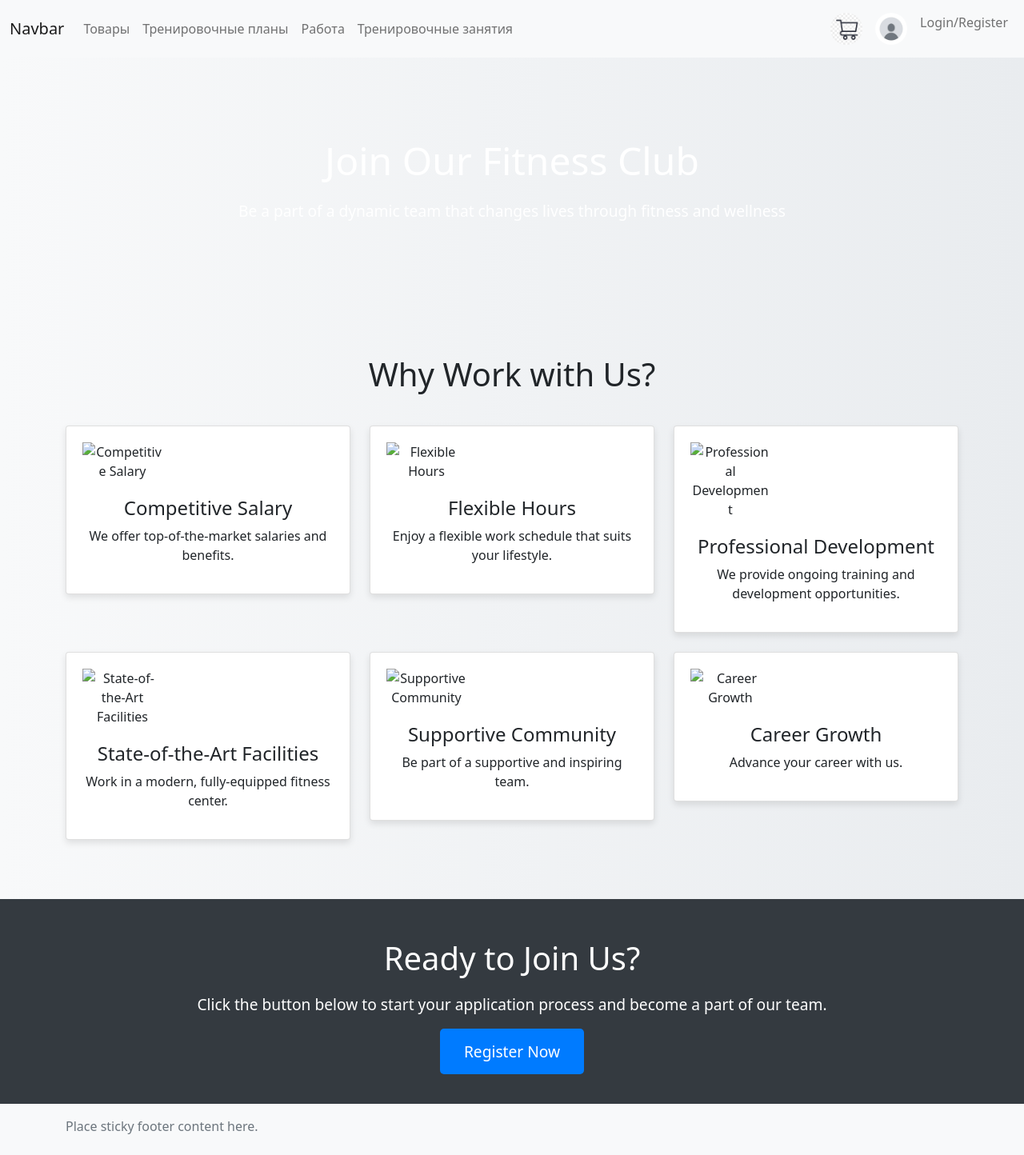
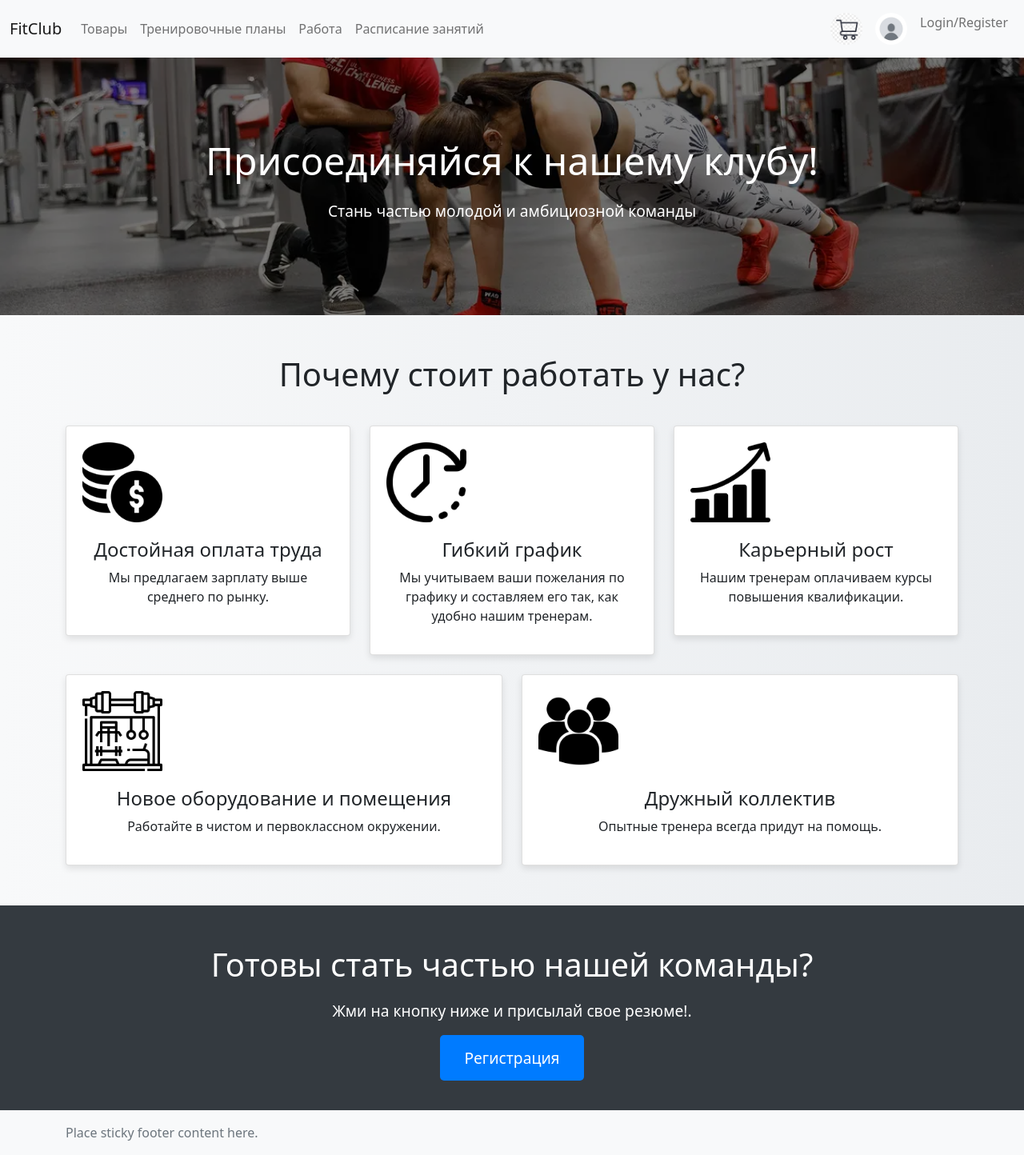
Before and after one commit to YoungZerg/fit_club, a Python web app: template templates/partnership.html in a window 1280 px wide. Shown: the whole page at 80% size. Before the commit the page ends 1418 px from the top, so only its background shows below. Run offline with Jinja, Linux system fonts and the light colour scheme; the template is opened without the code that fills it, so the values that code supplies are empty; some libraries are stand-ins or nearby versions.

Commit message:
design update

```diff
--- a/templates/header.html
+++ b/templates/header.html
@@ -20,7 +20,7 @@
     <header>
         <nav class="navbar navbar-expand-lg navbar-light bg-light">
             <div class="container-fluid">
-                <a class="navbar-brand" href="{{ url_for('main.home') }}">Navbar</a>
+                <a class="navbar-brand" href="{{ url_for('main.home') }}">FitClub</a>
                 <button class="navbar-toggler" type="button" data-bs-toggle="collapse" data-bs-target="#navbarNav" aria-controls="navbarNav" aria-expanded="false" aria-label="Toggle navigation">
                     <span class="navbar-toggler-icon"></span>
                 </button>
@@ -36,7 +36,7 @@
                             <a class="nav-link" href="/partnership">Работа</a>
                         </li>
                         <li class="nav-item">
-                            <a class="nav-link" href="{{ url_for('main.all_classes') }}">Тренировочные занятия</a>
+                            <a class="nav-link" href="{{ url_for('main.all_classes') }}">Расписание занятий</a>
                         </li>
                     </ul>
                     <ul class="navbar-nav mb-2 mb-lg-0 ms-auto">
--- a/templates/partnership.html
+++ b/templates/partnership.html
@@ -3,7 +3,7 @@
 <head>
     <meta charset="UTF-8">
     <meta name="viewport" content="width=device-width, initial-scale=1.0">
-    <title>Work with Us - Fitness Club</title>
+    <title>Работа</title>
     <!-- Bootstrap CSS -->
     <link href="https://cdn.jsdelivr.net/npm/bootstrap@5.1.3/dist/css/bootstrap.min.css" rel="stylesheet">
     <style>
@@ -12,11 +12,26 @@
             background: linear-gradient(to right, #f8f9fa, #e9ecef);
         }
         .hero-section {
-            background: url('https://via.placeholder.com/1200x500') no-repeat center center;
+            background: url('{{url_for('static', filename='images/work_advert.webp')}}') no-repeat center center;
             background-size: cover;
             color: white;
             padding: 100px 0;
             text-align: center;
+            position: relative;
+        }
+        .hero-section::after {
+            content: '';
+            position: absolute;
+            top: 0;
+            left: 0;
+            width: 100%;
+            height: 100%;
+            background-color: rgba(0, 0, 0, 0.5); /* Adjust opacity for better text readability */
+            z-index: 1;
+        }
+        .hero-section h1, .hero-section p {
+            position: relative;
+            z-index: 2;
         }
         .hero-section h1 {
             font-size: 3em;
@@ -75,68 +90,61 @@
     </style>
 </head>
 <body>
-    {%include 'header.html'%}
+    {% include 'header.html' %}
     <div class="hero-section">
-        <h1>Join Our Fitness Club</h1>
-        <p>Be a part of a dynamic team that changes lives through fitness and wellness</p>
+        <h1>Присоединяйся к нашему клубу!</h1>
+        <p>Стань частью молодой и амбициозной команды</p>
     </div>
 
     <div class="container advantages-section">
-        <h2>Why Work with Us?</h2>
+        <h2>Почему стоит работать у нас?</h2>
         <div class="row">
             <div class="col-md-4 mb-4">
                 <div class="card advantage-card text-center">
-                    <img src="https://via.placeholder.com/100" alt="Competitive Salary">
-                    <h5>Competitive Salary</h5>
-                    <p>We offer top-of-the-market salaries and benefits.</p>
+                    <img src="{{url_for('static', filename='images/money.png')}}" alt="Competitive Salary">
+                    <h5>Достойная оплата труда</h5>
+                    <p>Мы предлагаем зарплату выше среднего по рынку.</p>
                 </div>
             </div>
             <div class="col-md-4 mb-4">
                 <div class="card advantage-card text-center">
-                    <img src="https://via.placeholder.com/100" alt="Flexible Hours">
-                    <h5>Flexible Hours</h5>
-                    <p>Enjoy a flexible work schedule that suits your lifestyle.</p>
+                    <img src="{{url_for('static', filename='images/wall-clock.png')}}" alt="Flexible Hours">
+                    <h5>Гибкий график</h5>
+                    <p>Мы учитываем ваши пожелания по графику и составляем его так, как удобно нашим тренерам.</p>
                 </div>
             </div>
             <div class="col-md-4 mb-4">
                 <div class="card advantage-card text-center">
-                    <img src="https://via.placeholder.com/100" alt="Professional Development">
-                    <h5>Professional Development</h5>
-                    <p>We provide ongoing training and development opportunities.</p>
+                    <img src="{{url_for('static', filename='images/bar_chart.png')}}" alt="Professional Development">
+                    <h5>Карьерный рост</h5>
+                    <p>Нашим тренерам оплачиваем курсы повышения квалификации.</p>
                 </div>
             </div>
         </div>
         <div class="row">
-            <div class="col-md-4 mb-4">
+            <div class="col-6">
                 <div class="card advantage-card text-center">
-                    <img src="https://via.placeholder.com/100" alt="State-of-the-Art Facilities">
-                    <h5>State-of-the-Art Facilities</h5>
-                    <p>Work in a modern, fully-equipped fitness center.</p>
+                    <img src="{{url_for('static', filename='images/fitness.png')}}" alt="State-of-the-Art Facilities">
+                    <h5>Новое оборудование и помещения</h5>
+                    <p>Работайте в чистом и первоклассном окружении.</p>
                 </div>
             </div>
-            <div class="col-md-4 mb-4">
+            <div class="col-6">
                 <div class="card advantage-card text-center">
-                    <img src="https://via.placeholder.com/100" alt="Supportive Community">
-                    <h5>Supportive Community</h5>
-                    <p>Be part of a supportive and inspiring team.</p>
-                </div>
-            </div>
-            <div class="col-md-4 mb-4">
-                <div class="card advantage-card text-center">
-                    <img src="https://via.placeholder.com/100" alt="Career Growth">
-                    <h5>Career Growth</h5>
-                    <p>Advance your career with us.</p>
+                    <img src="{{url_for('static', filename='images/group_people.png')}}" alt="Supportive Community">
+                    <h5>Дружный коллектив</h5>
+                    <p>Опытные тренера всегда придут на помощь.</p>
                 </div>
             </div>
         </div>
     </div>
 
     <div class="join-section">
-        <h2>Ready to Join Us?</h2>
-        <p>Click the button below to start your application process and become a part of our team.</p>
-        <a href="{{url_for('trainer.trainer_register')}}">Register Now</a>
+        <h2>Готовы стать частью нашей команды?</h2>
+        <p>Жми на кнопку ниже и присылай свое резюме!.</p>
+        <a href="{{url_for('trainer.trainer_register')}}">Регистрация</a>
     </div>
-    {%include 'footer.html'%}
+    {% include 'footer.html' %}
     <!-- Bootstrap JS -->
     <script src="https://cdn.jsdelivr.net/npm/bootstrap@5.1.3/dist/js/bootstrap.bundle.min.js"></script>
 </body>
```
Also changed, not shown: app/main.py (+16 -1 lines), templates/index.html (+55 -60 lines), static/images/advert.png (added), static/images/bar_chart.png (added), static/images/fitness.png (added), static/images/group_people.png (added), static/images/gym1.jpg (added), static/images/gym2.jpg (added), static/images/gym3.jpg (added), static/images/money.png (added), static/images/swimming-pool.png (added), static/images/trainer_adv.jpg (added), static/images/wall-clock.png (added), static/images/work_advert.webp (added), 1 more files.
